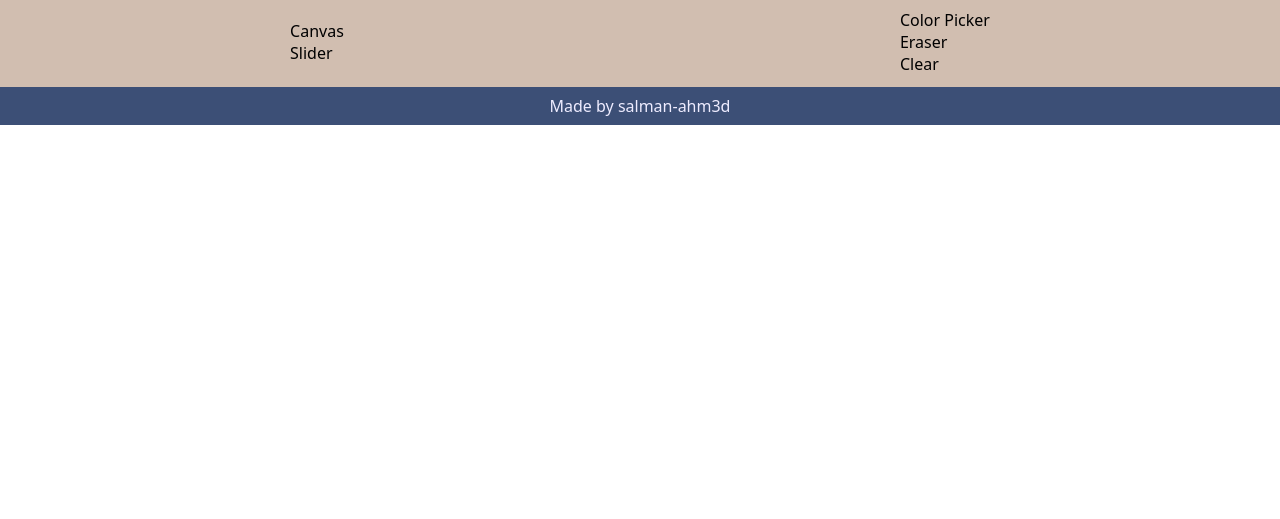
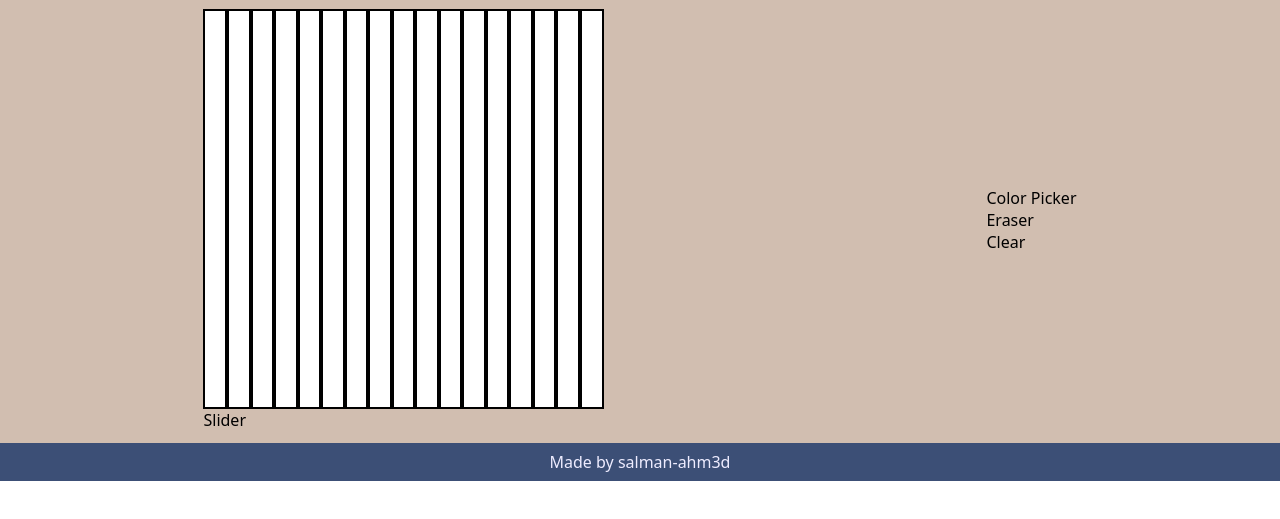
Before and after one commit to salman-ahm3d/etchasketch, a plain HTML site: page index.html in a window 1280 px wide. Shown: the part 55-574 px from the top of the page. Drawn offline with Linux system fonts and the light colour scheme.

Commit message:
Update canvas

```diff
--- a/index.html
+++ b/index.html
@@ -10,7 +10,7 @@
     <div class="header">Etch-a-Sketch</div>
     <div class="body">
         <div class="drawing-area">
-            <div class="canvas">Canvas
+            <div class="canvas">
                 <div class="pixel"></div>
                 <div class="pixel"></div>
                 <div class="pixel"></div>
--- a/styles/style.css
+++ b/styles/style.css
@@ -38,3 +38,25 @@ body {
     display: flex;
     flex-direction: column;
 }
+
+.pixel {
+    display: flex;
+    box-sizing: border-box;
+    padding: 5px;
+    border: 2px solid black;
+    flex: auto;
+    min-width: 10px;
+    min-height: 10px;
+
+
+}
+
+.canvas {
+    display: flex;
+    flex-wrap: wrap;
+    width: 400px;
+    height: 400px;
+    align-items: stretch;
+    background-color: white;
+
+}
```
